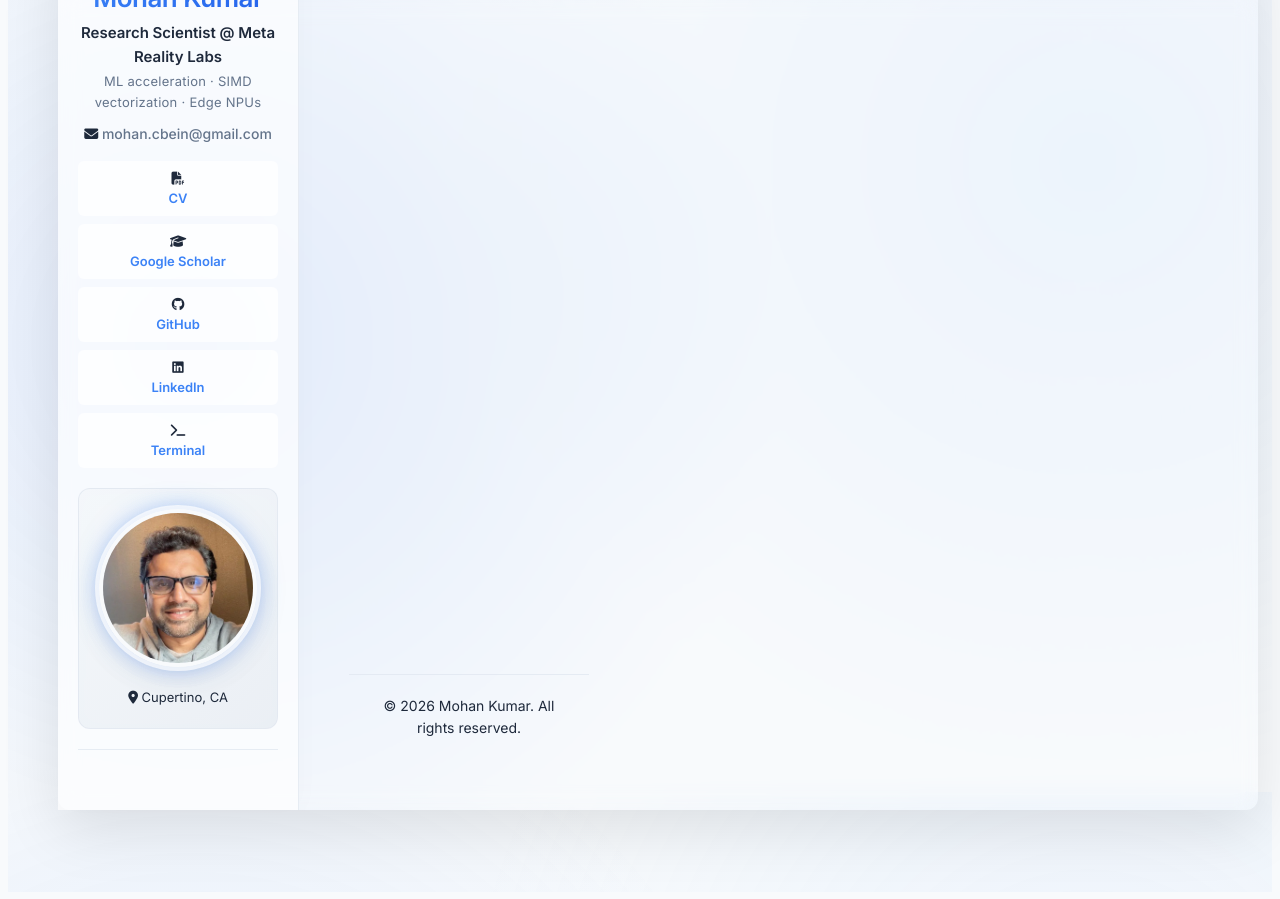
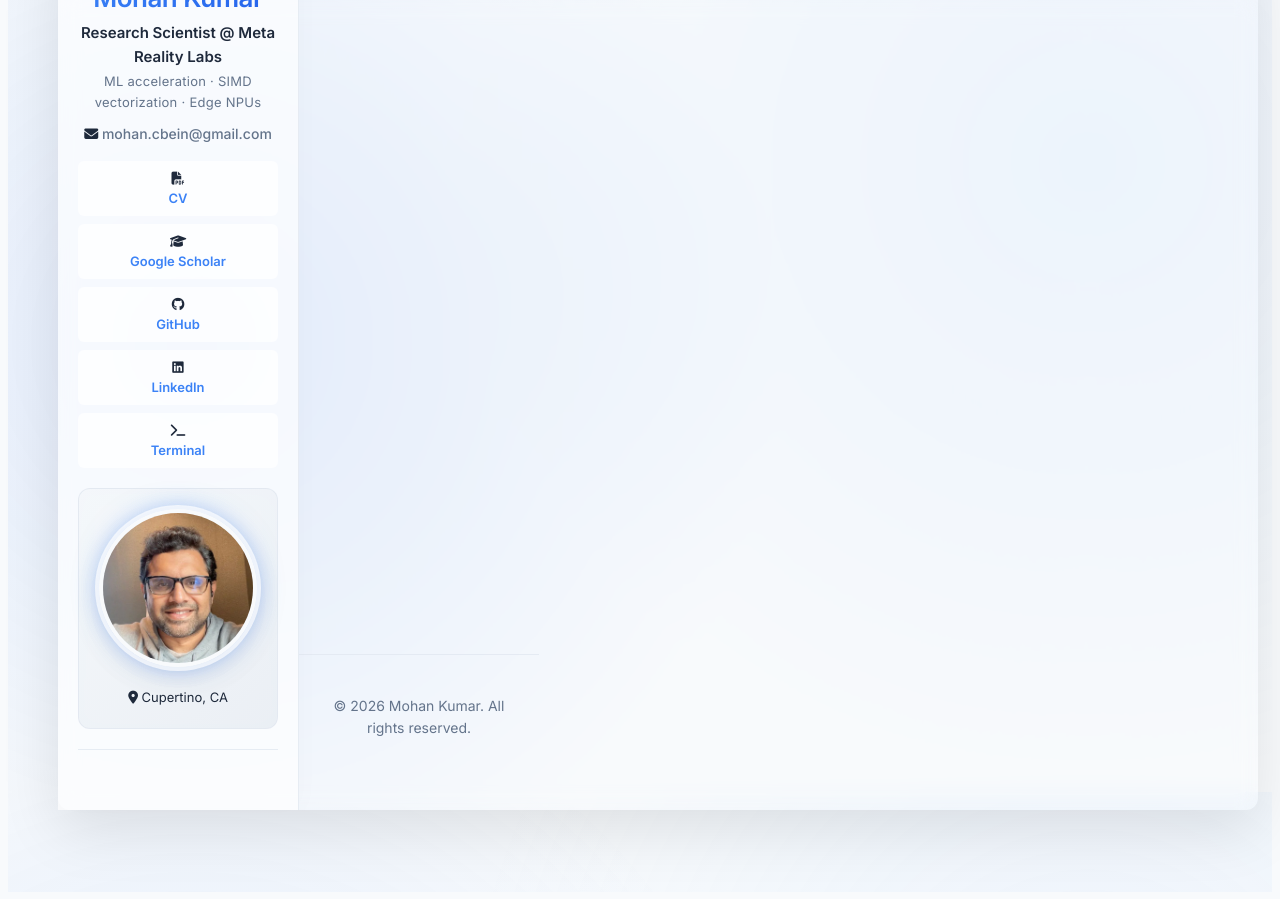
Before and after one commit to mohankku/mohankku.github.io, a Jekyll site: the page built from index_old.md, in a window 1280 px wide and 900 px high, scrolled down 116 px. Built offline with Jekyll 4.4.1, drawn with Linux system fonts in a browser that asks for light colours; our own code applies the rules of GitHub Pages for plain Markdown files.

Commit message:
fix: correctly stack section and footer in a flex-column wrapper to prevent overlap

```diff
--- a/_layouts/default.html
+++ b/_layouts/default.html
@@ -66,16 +66,16 @@
 
         </div>
       </header>
-      <section>
-
-      {{ content }}
-
-      <footer>
-        <div class="footer-content">
-          <p>&copy; {{ "now" | date: "%Y" }} {{ site.title }}. All rights reserved.</p>
-        </div>
-      </footer>
-      </section>
+      <div class="main-content" style="display: flex; flex-direction: column; width: 100%; max-width: 860px;">
+        <section style="width: 100%;">
+          {{ content }}
+        </section>
+        <footer style="margin-top: auto; padding-top: 40px; clear: both;">
+          <div class="footer-content">
+            <p>&copy; {{ "now" | date: "%Y" }} {{ site.title }}. All rights reserved.</p>
+          </div>
+        </footer>
+      </div>
     </div>
 
     <!-- Terminal Overlay -->
```
